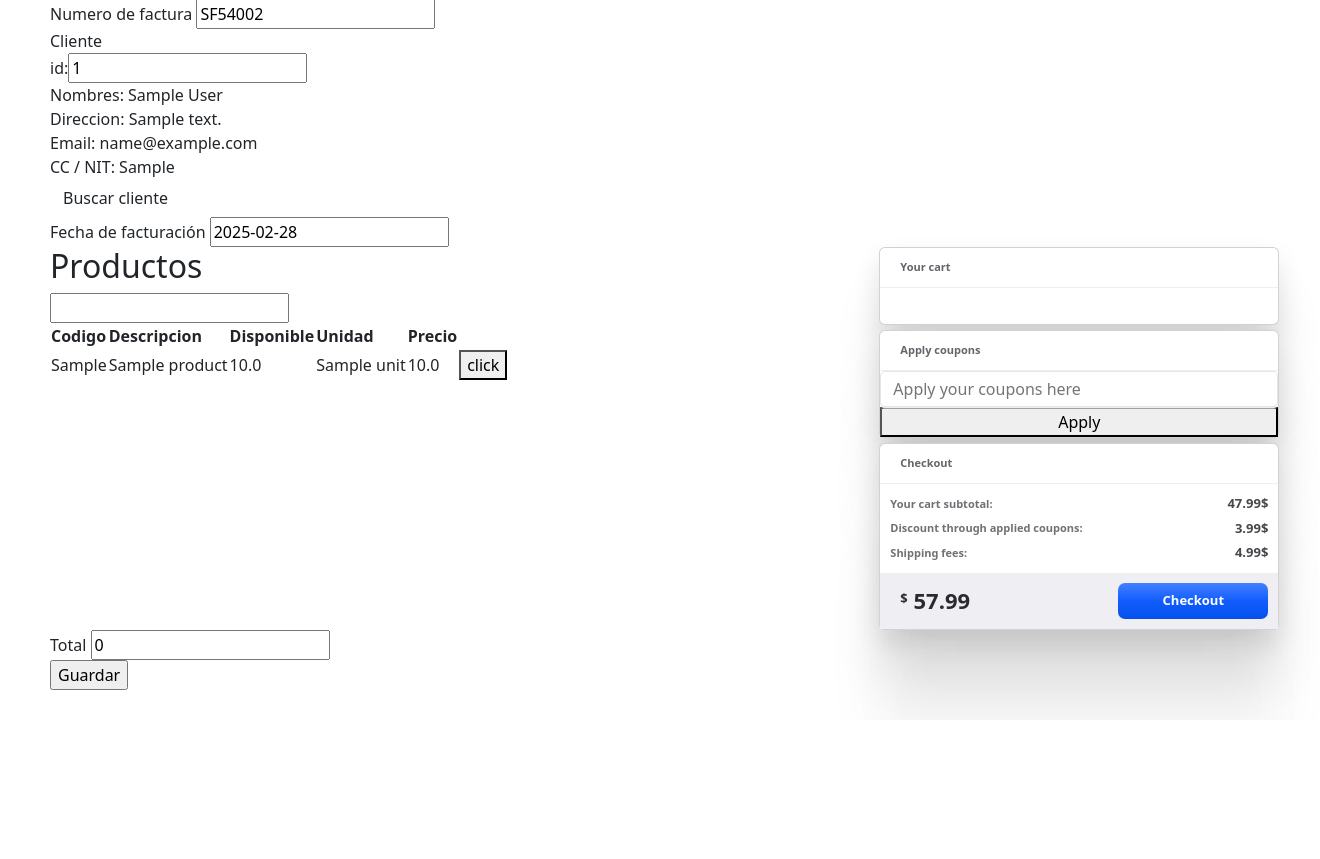
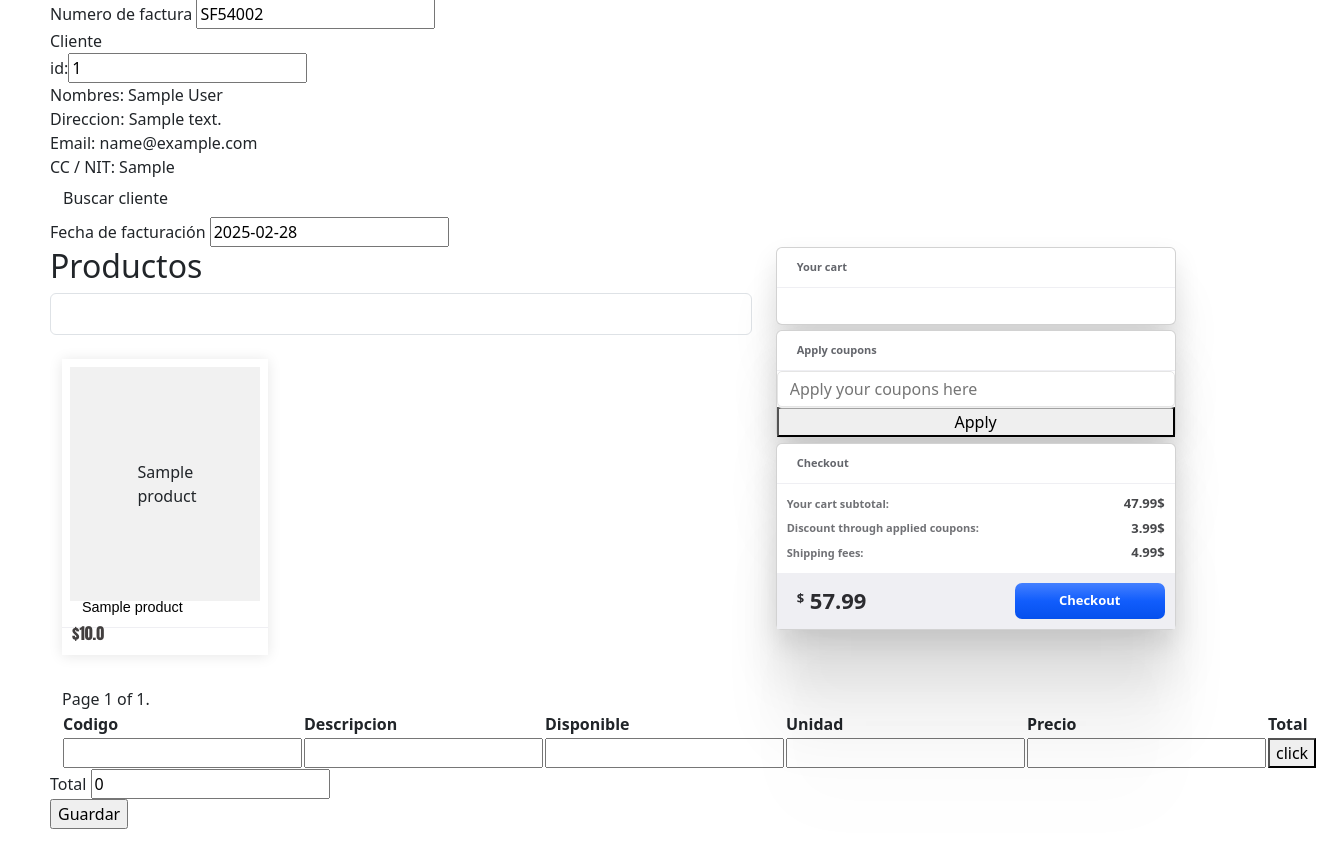
Before and after one commit to JohnAlexGuerrero/managerSuFerreteria, a Django app: page /sales/invoices/new/ in a window 1320 px wide. Shown: the part 97-956 px from the top of the page. Before the commit the page ends 810 px from the top, so only its background shows below. Run offline with Django 5.2, Linux system fonts and the light colour scheme; tables that the repository leaves empty hold one stand-in row (values such as "Sample post"); some libraries are stand-ins or nearby versions.

Commit message:
feat new invoice template

```diff
--- a/manager_app/api/urls.py
+++ b/manager_app/api/urls.py
@@ -11,7 +11,7 @@ urlpatterns = [
     path('sales/list-invoices/balance', total_balance, name='list-invoices-balance'),
 
     path('inventory/products/',list_products,name='products'),
-    path('inventory/products/search',filter_products,name='filter_products'),
+    path('inventory/products/search', filter_products, name='filter_products'),
 
 
     path('export_csv/', export_excel, name='export_csv'),
--- a/manager_app/sales/views.py
+++ b/manager_app/sales/views.py
@@ -36,7 +36,7 @@ class BillDetailView(DetailView):
         context = super().get_context_data(**kwargs)
         context["orders"] = self.object.orders.all()
         context['transactions'] = self.object.transactions.all().annotate(total_sum=Sum('total'))
-        # print(context['transactions'].values())
+        print(context['transactions'].values())
         return context
 
 
@@ -94,10 +94,19 @@ class BillCreateView(CreateView):
 
     def get_context_data(self, **kwargs):
         context = super().get_context_data(**kwargs)
+
         context["customer"] = Customer.objects.first()
-        context['items'] = Product.objects.all()
+        context['items'] = self.paginator_products() #Product.objects.all().order_by('title')[:10]
         context['orders'] = items_in_order
+        print(context['items'])
         return context
+
+    def paginator_products(self, *args, **kwargs):
+        page_number = self.request.GET.get('page')
+        products = Product.objects.all().order_by('title')
+        paginator = Paginator(products, 10)
+        page_obj = paginator.get_page(page_number)
+        return page_obj
 
 
 
--- /dev/null
+++ b/manager_app/static/css/product.css
@@ -0,0 +1,83 @@
+/* From Uiverse.io by G4b413l */
+.card-product {
+    position: relative;
+    width: 12.875em;
+    height: 18.5em;
+    box-shadow: 0px 1px 13px rgba(0,0,0,0.1);
+    cursor: pointer;
+    transition: all 120ms;
+    display: flex;
+    align-items: center;
+    justify-content: center;
+    background: #fff;
+    padding: 0.5em;
+    padding-bottom: 3.4em;
+    margin-bottom: 2em;
+  }
+
+  .card-product::after {
+    content: "Add to Cart";
+    padding-top: 1.25em;
+    padding-left: 1.25em;
+    position: absolute;
+    left: 0;
+    bottom: -60px;
+    background: #00AC7C;
+    color: #fff;
+    height: 3.5em;
+    width: 100%;
+    transition: all 80ms;
+    font-weight: 600;
+    text-transform: uppercase;
+    opacity: 0;
+  }
+
+  .card-product .title {
+    font-family: Arial, Helvetica, sans-serif;
+    font-size: 0.9em;
+    position: absolute;
+    left: 0em;
+    bottom: 1.875em;
+    font-weight: 400;
+    color: #000;
+  }
+
+  .card-product .price {
+    font-family: Impact, Haettenschweiler, 'Arial Narrow Italic', sans-serif;
+    font-size: 1em;
+    position: absolute;
+    left: 0.625em;
+    bottom: 0.625em;
+    color: #423f3f;
+  }
+
+  .card-product:hover::after {
+    bottom: 0;
+    opacity: 1;
+  }
+
+  .card-product:active {
+    transform: scale(0.98);
+  }
+
+  .card-product:active::after {
+    content: "Added !";
+    height: 3.125em;
+  }
+
+  .text {
+    max-width: 55px;
+  }
+
+  .image {
+    background: rgb(241, 241, 241);
+    width: 100%;
+    height: 100%;
+    display: grid;
+    place-items: center;
+  }
+
+  .container-product{
+    display: grid;
+    grid-template-columns: auto auto auto;
+  }
--- a/manager_app/templates/base/base.html
+++ b/manager_app/templates/base/base.html
@@ -11,6 +11,7 @@
     <link rel="stylesheet" href="{% static "css/base.css" %}">
     <link rel="stylesheet" href="{% static "css/button.css" %}">
     <link rel="stylesheet" href="{% static "css/cart.css" %}">
+    <link rel="stylesheet" href="{% static "css/product.css" %}">
 
     <script src="{% static 'js/htmx/htmx.min.js' %}" defer></script>
     <!--Right under this-->
--- a/manager_app/templates/invoices/index.html
+++ b/manager_app/templates/invoices/index.html
@@ -22,13 +22,13 @@
                 <option value="3">Mensual</option>
                 <option value="4">Rango personalizado</option>
             </select>
-            <button hx-get="{% url "new_invoice" %}" class="button shadow">
+            <a href="{% url "new_invoice" %}" class="button shadow">
                 <svg xmlns="http://www.w3.org/2000/svg" width="16" height="16" fill="currentColor" class="bi bi-plus-circle" viewBox="0 0 16 16">
                     <path d="M8 15A7 7 0 1 1 8 1a7 7 0 0 1 0 14m0 1A8 8 0 1 0 8 0a8 8 0 0 0 0 16"/>
                     <path d="M8 4a.5.5 0 0 1 .5.5v3h3a.5.5 0 0 1 0 1h-3v3a.5.5 0 0 1-1 0v-3h-3a.5.5 0 0 1 0-1h3v-3A.5.5 0 0 1 8 4"/>
                 </svg>
                 <span class="lable">new invoice</span>
-            </button>
+            </a>
         </div>
     </div>
 
--- a/manager_app/templates/invoices/invoice.html
+++ b/manager_app/templates/invoices/invoice.html
@@ -21,12 +21,56 @@
         <label>Fecha de facturación</label>
         {{ form.sale_date }}
     </div>
+
     <div class="row">
-        <div class="col-sm-8">
+        <div class="col-sm-7">
             <h2>Productos</h2>
-            <input type="text" name="query" hx-get="{% url "filter_products" %}" hx-trigger="input" hx-target="#search-results">
-            <div id="search-results">
-                {% include "product/partials/list.html" %}
+            <input
+                type="text"
+                name="query"
+                class="form-control p-2 mb-4"
+                hx-get="{% url "filter_products" %}"
+                hx-trigger="input"
+                hx-target="#search-results"
+            >
+            <div class="container">
+                <div>
+                    {% include "product/partials/list.html" %}
+                </div>
+                <table>
+                    <thead>
+                        <th>Codigo</th>
+                        <th>Descripcion</th>
+                        <th>Disponible</th>
+                        <th>Unidad</th>
+                        <th>Precio</th>
+                        <th>Total</th>
+                    </thead>
+                    <tbody>
+                        <tr>
+                            <td>
+                                <input type="text" name="codebar" value="">
+                            </td>
+                            <td>
+                                <input type="text" name="title" value="">
+                            </td>
+                            <td>
+                                <input type="text" name="qty" value="">
+                            </td>
+                            <td>
+                                <input type="text" name="price" value="">
+                            </td>
+                            <td>
+                                <input type="text" name="total" value="">
+                            </td>
+                            <td>
+                                <button hx-target="#cart-list-shopping" hx-swap="outerHTML">
+                                    click
+                                </button>
+                            </td>
+                        </tr>
+                    </tbody>
+                </table>
             </div>
         </div>
         <div class="col-sm-4">
--- a/manager_app/templates/product/partials/list.html
+++ b/manager_app/templates/product/partials/list.html
@@ -1,32 +1,23 @@
-<div>
+<div id="search-results" class="container-product">
+    {% for item in items %}
+        {% include "product/partials/productCard.html" %}
+    {% endfor %}
+</div>
 
-    <table>
-        <thead>
-            <th>Codigo</th>
-            <th>Descripcion</th>
-            <th>Disponible</th>
-            <th>Unidad</th>
-            <th>Precio</th>
-            <th></th>
-        </thead>
-        <tbody>
-            {% for item in items %}
-            <tr>
-                <td>{{item.codebar}}</td>
-                <td>{{item.title}}</td>
-                <td>{{item.get_total_balance_quantity}}</td>
-                <td>{{item.unit.title}}</td>
-                <td>{{item.price}}</td>
-                <td>
-                    <button hx-get="{% url "add_cart" pk=item.id %}" hx-target="#cart-list-shopping" hx-swap="outerHTML">
-                        click
-                    </button>
-                </td>
-            </tr>
-            {% empty %}
-            no hay productos
-            {% endfor %}
+<div class="pagination">
+    <span class="step-links">
+        {% if items.has_previous %}
+            <a href="?page=1">&laquo; first</a>
+            <a href="?page={{ items.previous_page_number }}">previous</a>
+        {% endif %}
 
-        </tbody>
-    </table>
+        <span class="current">
+            Page {{ items.number }} of {{ items.paginator.num_pages }}.
+        </span>
+
+        {% if items.has_next %}
+            <a href="?page={{ items.next_page_number }}">next</a>
+            <a href="?page={{ items.paginator.num_pages }}">last &raquo;</a>
+        {% endif %}
+    </span>
 </div>
--- /dev/null
+++ b/manager_app/templates/product/partials/productCard.html
@@ -0,0 +1,19 @@
+{% load static %}
+{% load humanize %}
+
+<div class="card-product">
+    <div class="image"><span class="text">{{ item.title }}</span></div>
+      <span class="title">{{item.title}}</span>
+      <span class="price">${{ item.price|intcomma }}</span>
+</div>
+
+                {% comment %} <td>{{item.codebar}}</td> {% endcomment %}
+                {% comment %} <td>{{item.get_total_balance_quantity}}</td> {% endcomment %}
+
+                {% comment %} <td>{{item.unit.title}}</td> {% endcomment %}
+                {% comment %} <td></td> {% endcomment %}
+                {% comment %} <td>
+                    <button hx-get="{% url "add_cart" pk=item.id %}" hx-target="#cart-list-shopping" hx-swap="outerHTML">
+                        click
+                    </button>
+                </td> {% endcomment %}
```
Also changed, not shown: manager_app/main/views.py (+9 -3 lines), manager_app/sales/templatetags/invoices_filters.py (+6 -1 lines), manager_app/templates/invoices/detail.html (+6 -8 lines).
